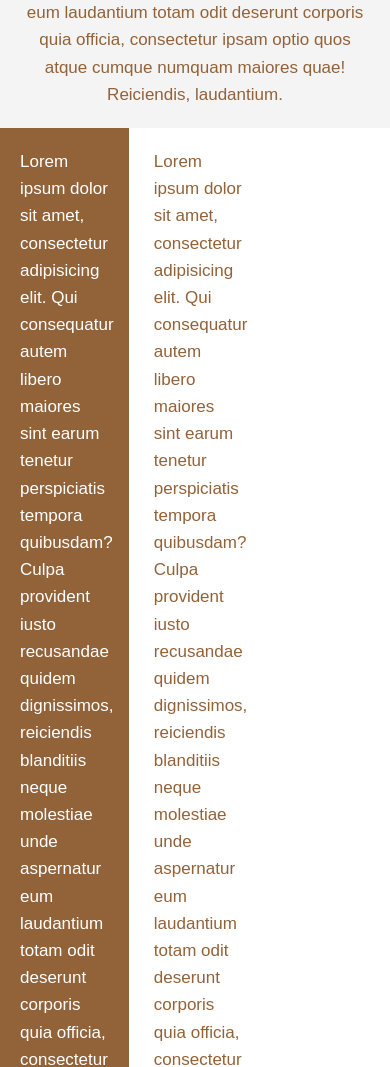
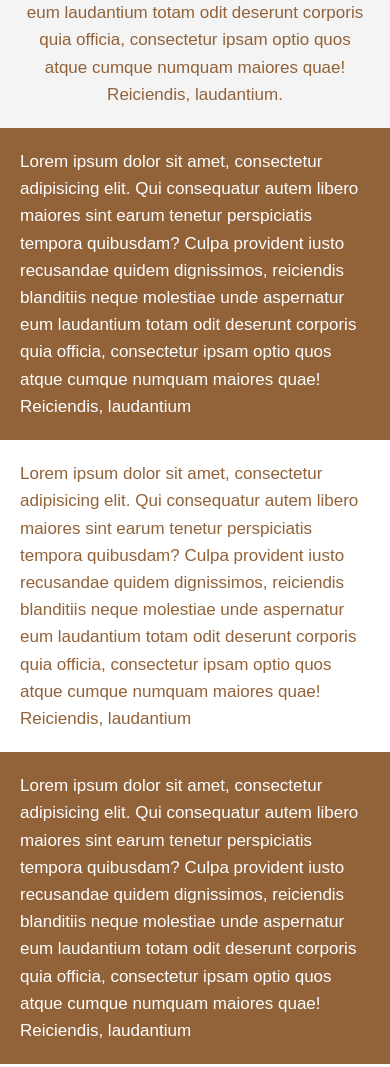
Before and after one commit to PavlovArtem08/Homework-2, a plain HTML site: page index.html in a window 390 px wide. Shown: the part 1340-2407 px from the top of the page. Drawn offline with Linux system fonts and the light colour scheme.

Commit message:
Add media example

```diff
--- a/assets/styles/styles.css
+++ b/assets/styles/styles.css
@@ -97,3 +97,13 @@
     display: inline-block;
     max-width: 33.1%;
 }
+
+@media screen and (max-width: 576px) {
+
+    .footer__section-info,
+    .footer__section-content {
+        width: 100%;
+        max-width: 100%;
+        display: block;
+    }
+}
```
Also changed, not shown: assets/styles/media.css (added), 1 other file.
